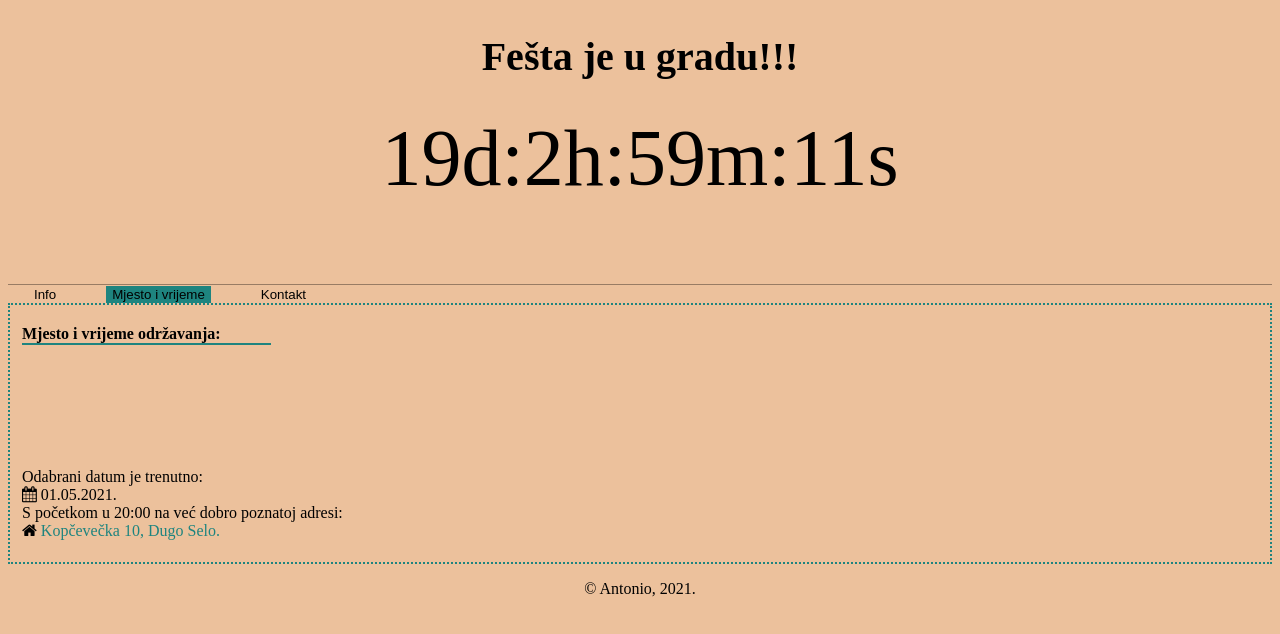
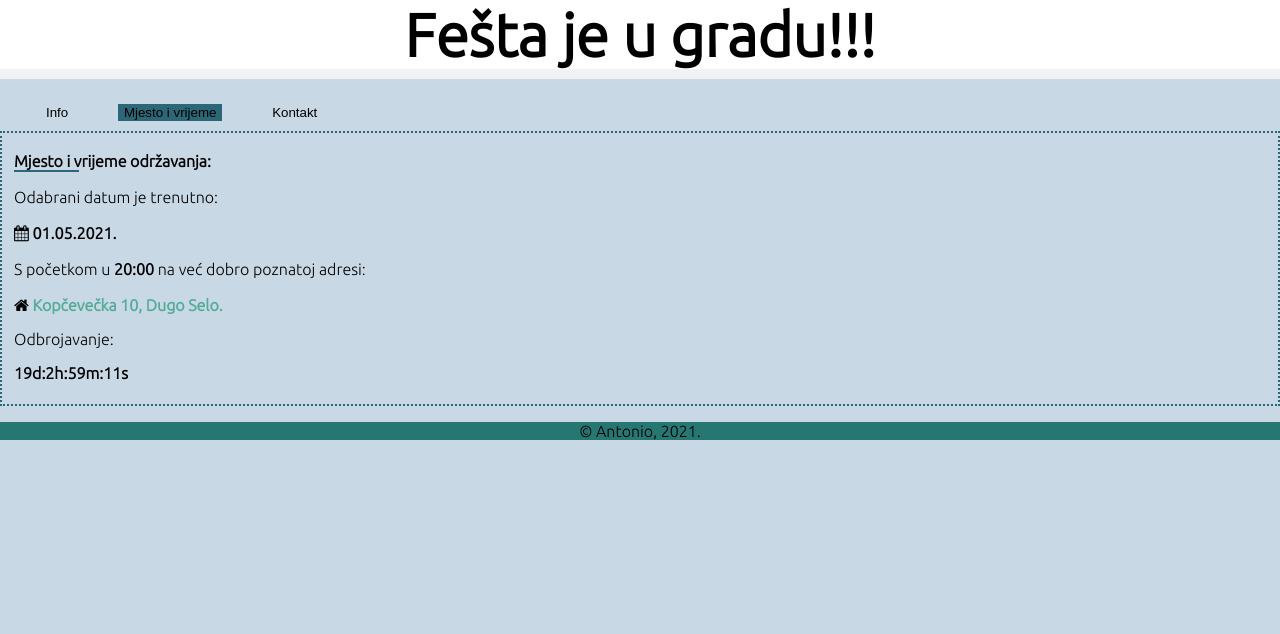
Before and after one commit to TheDoctor-git/TheDoctor-git.github.io, a plain HTML site: page index.html in a window 1280 px wide. Both pictures are taken after a click on the button "Mjesto i vrijeme". Drawn offline with Linux system fonts and the light colour scheme; a web font is replaced by a local one.

Commit message:
New features

```diff
--- a/index.html
+++ b/index.html
@@ -12,7 +12,6 @@
 <body>
     <section class="header">
         <h1 class="header__heading">Fešta je u gradu!!!</h1>
-        <p id="timer" class="header__timer"></p>
     </section>
     <nav>
         <ul class="navlist">
@@ -33,7 +32,9 @@
         <div class="information">
             <h2 class="information__heading">Mjesto i vrijeme održavanja:</h2>
             <p class="information__paragraph">
-                Odabrani datum je trenutno: <br> <i class="fa fa-calendar"></i> 01.05.2021. <br> S početkom u 20:00 na već dobro poznatoj adresi: <br> <i class="fa fa-home"></i> <a href="https://goo.gl/maps/X2qbPWBUuSzy8zURA">Kopčevečka 10, Dugo Selo.</a>
+                Odabrani datum je trenutno: <br><br> <i class="fa fa-calendar"></i><b> 01.05.2021.</b> <br><br> S početkom u <b>20:00</b> na već dobro poznatoj adresi: <br><br> <i class="fa fa-home"></i> <a href="https://goo.gl/maps/X2qbPWBUuSzy8zURA"><b>Kopčevečka 10, Dugo Selo.</b></a>
+                <p>Odbrojavanje:</p>
+                <p id="timer" class="timer"></p>
             </p>
         </div>
     </section>
@@ -42,8 +43,8 @@
             <h2 class="information__heading">Kontaktiraj me:</h2>
             <p class="information__paragraph">
                 U slučaju nejasnoća možeš me kontaktirati na sljedeće načine:
-                <br> <i class="fa fa-mobile-phone"></i> <a href="tel:+385913650186">0913650186</a>
-                <br> <i class="fa fa-envelope"></i> <a href="mailto:antonio.pavlovic2@gmail.com">antonio.pavlovic2@gmail.com</a>
+                <br><br> <i class="fa fa-mobile-phone"></i> <a href="tel:+385913650186"> 0913650186</a>
+                <br><br> <i class="fa fa-envelope"></i> <a href="mailto:antonio.pavlovic2@gmail.com"> antonio.pavlovic2@gmail.com</a>
             </p>
         </div>
     </section>
--- a/style.scss
+++ b/style.scss
@@ -1,34 +1,33 @@
-@import url('https://fonts.googleapis.com/css2?family=Kiwi+Maru:wght@300&display=swap');
+@import url('https://fonts.googleapis.com/css2?family=Ubuntu:wght@300&display=swap');
 
 body {
-    font-family: 'Kiwi Maru', serif;
-    background-color: #ecc19c;
+    margin: 0;
+    font-family: 'Ubuntu', sans-serif;
+    background-color: #c8d8e4;
 }
 
 a {
     text-decoration: none;
-    color: #1e847f;
+    color: #52ab98;
 }
 
 .header {
+    position: relative;
+    top: 0;
     width: 100%;
     height: 10%;
-    border-bottom: 1px outset #ecc19c;
+    font-size: 2.5em;
+    background-color: #fff;
+    border-bottom: 10px solid #f2f2f2;
 
     &__heading {
+        margin: 0;
         text-align: center;
-        font-size: 2.5em;
-    }
-    &__timer {
-        text-align: center;
-        font-size: 5em;
-        margin-top: 0;
     }
 }
 .navlist {
-    width: 100%;
-    margin: auto;
-    padding: 0;
+    margin: 1% 0 0 0;
+    padding: 10px 20px;
 
     &__link {
         display: inline;
@@ -36,6 +35,10 @@ a {
         text-align: center;
         list-style: none;
         padding: 10px 20px;
+
+        &:hover {
+            background-color: #52ab98;
+        }
     }
 
     &__links{
@@ -43,16 +46,22 @@ a {
         color: #000;
         border:none;
         background: none;
+
+        &:hover {
+            text-decoration: underline;
+            background-color: #52ab98;
+            cursor: pointer;
+        }
     }
 
     button.active {
-        background-color: #1e847f;
+        background-color: #2b6777;
     }
 }
 .tabcontent {
     display: none;
     padding: 6px 12px;
-    border: 2px dotted #1e847f;
+    border: 2px dotted #2b6777;
 }
 
 .information {
@@ -64,10 +73,14 @@ a {
         &::after {
             display: block;
             content: "";
-            width: 20%;
-            border: 1px solid #1e847f;
-            margin-bottom: 10%;
+            width: 5%;
+            border: 1px solid #2b6777;
+            margin-bottom: 1%;
         }
+    }
+
+    .timer {
+        font-weight: bold;
     }
 }
 
@@ -75,8 +88,10 @@ a {
     display: block;
     position: relative;
     bottom: 0;
+    background-color: #267772;
 
     &__copyright {
+        margin-bottom: 0;
         text-align: center;
     }
 }
```
Also changed, not shown: style.css, 1 other file.
